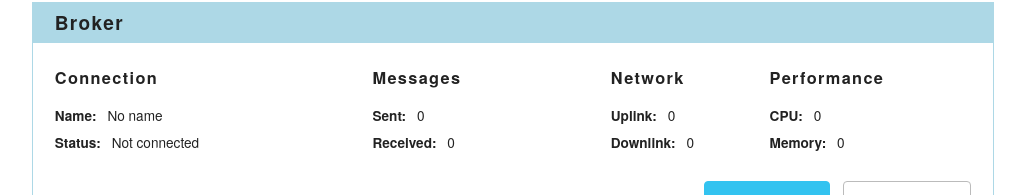
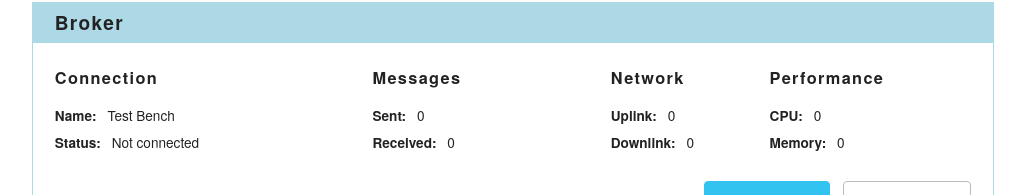
Before and after one commit to Isaac-Ampomah-12/iiot-test-bench, a React (Create React App) app in the folder frontend/: page / in a window 1280 px wide. Shown: the part 148-343 px from the top of the page, without its empty margins (127-1152 px from the left). Built offline with nearby package versions, Linux system fonts and the light colour scheme.

Commit message:
Add onClick to connect button to trigger connection to broker

```diff
--- a/frontend/src/components/Broker/Broker.js
+++ b/frontend/src/components/Broker/Broker.js
@@ -1,6 +1,7 @@
 import "./Broker.css";
 import { Link } from "react-router-dom";
-import { useSelector } from "react-redux";
+import { useSelector, useDispatch } from "react-redux";
+import { brokerConnect } from "../../app/slices/brokerSlice";
 
 function Broker() {
   const connection = useSelector(state => state.broker.connection);
@@ -9,6 +10,7 @@ function Broker() {
   const performance = useSelector(state => state.broker.stats.performance);
   const settings = useSelector(state => state.broker.settings);
 
+  const dispatch = useDispatch();
     return (
       <section id="Broker">
         <h2>Broker</h2>
@@ -20,7 +22,7 @@ function Broker() {
                 <span>
                   <strong>Name:</strong>
                 </span>
-                <span>{settings.clientName || 'No name'}</span>
+                <span>{settings.clientName || 'Test Bench'}</span>
               </div>
               {/* <div className="info-item">
                 <span>
@@ -99,7 +101,10 @@ function Broker() {
               Disconnect
             </button>
           ) : (
-            <button type="button" className="button-primary">
+            <button
+              type="button"
+              className="button-primary"
+              onClick={() => {dispatch(brokerConnect(settings))}}>
               Connect
             </button>
           )}
```
